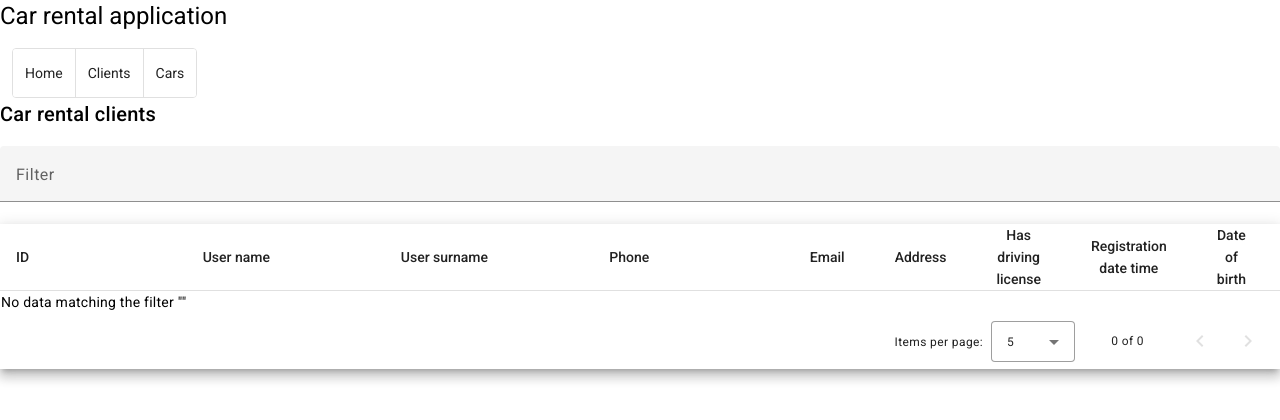
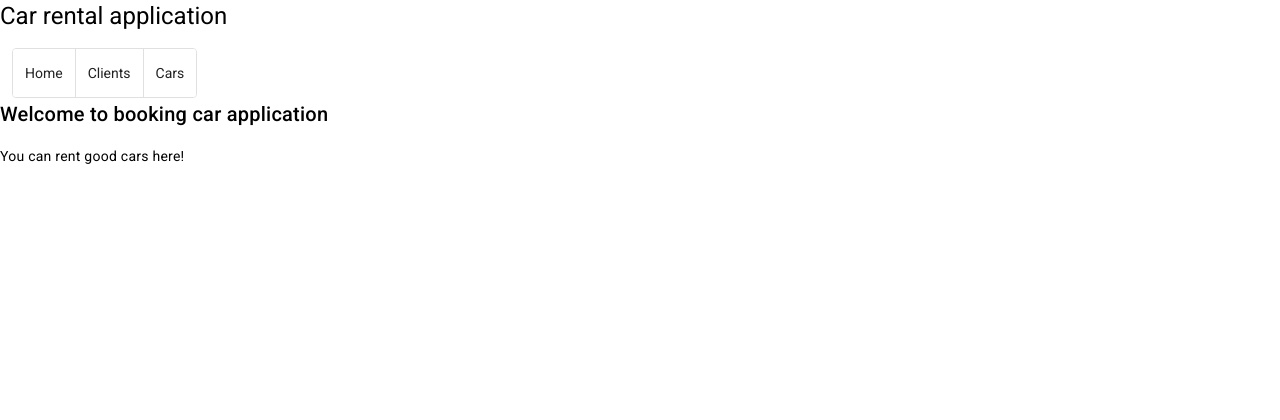
Before and after one commit to ETSirak/car-rental-project, an Angular app in the folder frontend/: page / in a window 1280 px wide. Shown: the top 420 px of the page. Built offline with nearby package versions, Linux system fonts and the light colour scheme; no server answers.

Commit message:
Navigation bar works

```diff
--- a/frontend/src/app/components/app-component/app.component.html
+++ b/frontend/src/app/components/app-component/app.component.html
@@ -1,3 +1,3 @@
 <app-top-bar></app-top-bar>
 <app-navigtion-bar></app-navigtion-bar>
-<app-clients></app-clients>
+<router-outlet></router-outlet>
--- /dev/null
+++ b/frontend/src/app/components/home-page/home-page.component.html
@@ -0,0 +1,4 @@
+<div>
+  <h2>Welcome to booking car application</h2>
+  <p>You can rent good cars here!</p>
+</div>
--- a/frontend/src/app/components/navigtion-bar/navigtion-bar.component.html
+++ b/frontend/src/app/components/navigtion-bar/navigtion-bar.component.html
@@ -1,5 +1,5 @@
 <mat-button-toggle-group name="fontStyle" aria-label="Font Style">
-  <mat-button-toggle value="homepage">Home</mat-button-toggle>
-  <mat-button-toggle value="clients">Clients</mat-button-toggle>
-  <mat-button-toggle value="cars">Cars</mat-button-toggle>
+  <mat-button-toggle [routerLink]="['']">Home</mat-button-toggle>
+  <mat-button-toggle [routerLink]="['/clients']">Clients</mat-button-toggle>
+  <mat-button-toggle>Cars</mat-button-toggle>
 </mat-button-toggle-group>
```
Also changed, not shown: frontend/src/app/app.module.ts (+10 -2 lines), frontend/src/app/components/home-page/home-page.component.ts (added, +10 -0 lines), frontend/src/app/components/home-page/home-page.component.css (added), 1 other file (tests, documents, lock files or other folders).
